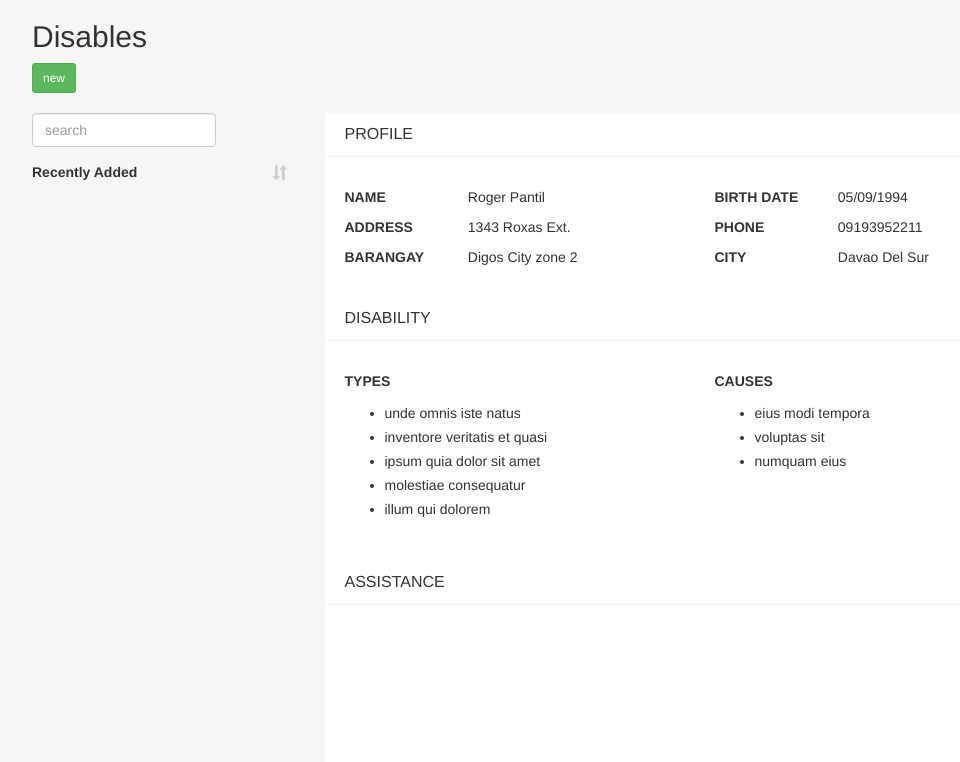
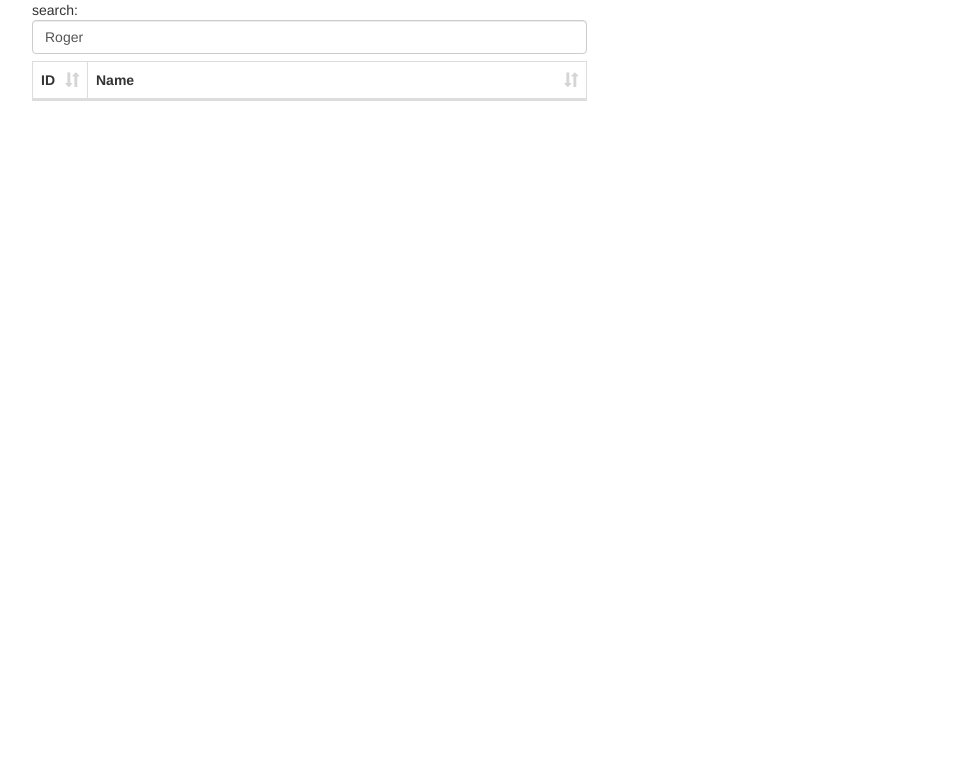
Before and after one commit to rogeryow/ICT-Work, a CodeIgniter app: page /database/index.php/control/index in a window 1280 px wide. Shown: the top 762 px of the page, without its empty margins (38-998 px from the left). Run offline with CodeIgniter, Linux system fonts and the light colour scheme; lists and menus that the app fills with data are empty.

Commit message:
updating better codes

```diff
--- a/application/views/View.php
+++ b/application/views/View.php
@@ -7,77 +7,14 @@
     <title>JFC</title>
 <body>
     <div class="container">
-
-        <h2>Disables</h2>
-
-        <button class="btn btn-success btn-sm" data-toggle="modal" data-target="#myModal">new</button>
-        <br><br>
-        <div class="row">
-            <div class="col-sm-3">
-                <input type="text" class="form-control" id="searchDisability" name="searchDisability" placeholder="search">
-                <table id="tableDisability" class="table-hover" width="100%">
+        <div class="row justify-content-md-center">
+            <div class="col-sm-6">
+                <span>search:</span>
+                <input id="search" type="text" name="search" class="form-control" value='Roger'>
+                <table id="demo" class="table table-bordered" >
+                    <thead></thead>
                     <tbody></tbody>
                 </table>
-            </div>
-            <div id="frameDisability" class="col-sm-8 ">
-                <div class="paper">
-                    <div class="paper-header">Profile</div>
-                    <div class="paper-body">
-                        <div class="paper-info">
-                            <div class="row paper-row">
-                                <div class="col-sm-2 paper-title">Name</div>
-                                <div class="col-sm-4">Roger Pantil</div>
-                                <div class="col-sm-2 paper-title">Birth Date</div>
-                                <div class="col-sm-4">05/09/1994</div>
-                            </div>
-
-                            <div class="row paper-row">
-                                <div class="col-sm-2 paper-title">Address</div>
-                                <div class="col-sm-4">1343 Roxas Ext.</div>
-                                <div class="col-sm-2 paper-title">Phone</div>
-                                <div class="col-sm-4">09193952211</div>
-                            </div>
-
-                            <div class="row paper-row">
-                                <div class="col-sm-2 paper-title">Barangay</div>
-                                <div class="col-sm-4">Digos City zone 2</div>
-                                <div class="col-sm-2 paper-title">City</div>
-                                <div class="col-sm-4">Davao Del Sur</div>
-                            </div>
-                        </div>
-                    </div>
-
-                    <div class="paper-header">Disability</div>
-                    <div class="paper-body">
-                        <div class="paper-info">
-                            <div class="row paper-row">
-                                <div class="col-sm-6 paper-title">Types</div>
-                                <div class="col-sm-6 paper-title">Causes</div>
-                            </div>
-                            <div class="row paper-row">
-                                <div class="col-sm-6">
-                                    <ul class="paper-list">
-                                        <li>unde omnis iste natus</li>
-                                        <li>inventore veritatis et quasi</li>
-                                        <li>ipsum quia dolor sit amet</li>
-                                        <li>molestiae consequatur</li>
-                                        <li>illum qui dolorem</li>
-                                    </ul>
-                                </div>
-                                <div class="col-sm-6">
-                                    <ul class="paper-list">
-                                        <li>eius modi tempora</li>
-                                        <li>voluptas sit</li>
-                                        <li>numquam eius</li>
-                                    </ul>
-                                </div>
-                            </div>
-                        </div>
-                    </div>
-
-                    <div class="paper-header">Assistance</div>
-
-                </div>
             </div>
         </div>
     </div>
@@ -85,23 +22,3 @@
     <script type="module" src="<?php echo base_url('assets/js/main.js')?>"></script>
 </body>
 </html>
-
-
-<div id="myModal" class="modal fade" role="dialog">
-    <div class="modal-dialog">
-
-    <div class="modal-content">
-        <div class="modal-header">
-            <button type="button" class="close" data-dismiss="modal">&times;</button>
-            <h4 class="modal-title">Modal Header</h4>
-        </div>
-        <div class="modal-body">
-            <p>Some text in the modal.</p>
-        </div>
-        <div class="modal-footer">
-            <button type="button" class="btn btn-default" data-dismiss="modal">Close</button>
-        </div>
-    </div>
-
-    </div>
-</div>
--- a/assets/css/JFC.css
+++ /dev/null
@@ -1,60 +0,0 @@
-
-body{
-	background-color: #F6F6F6;
-}
-
-.hidden {
-	display: hidden;
-}
-
-.borderRadDef {
-	border-radius: 10px;
-}
-
-#tableDisability_paginate {
-	display: block;
-	float: left;
-}
-
-#tableDisability td, #tableDisability th  {
-	padding: 7px 0;
-}
-
-#searchDisability {
-	width: 70%;
-}
-
-.paper {
-	background-color: #FFFFFF;
-	height: 650px;
-}
-
-.paper-header {
-	font-size: 16px;
-	text-transform: uppercase;
-	font-weight: 300;
-	padding: 10px 20px;
-	border-bottom: 1px solid #F5F5F5;
-}
-
-.paper-body {
-	padding: 10px 20px;
-}
-
-.paper-info {
-	margin-top: 20px;
-	margin-bottom: 20px;
-}
-
-.paper-title {
-	font-weight: 600;
-	text-transform: uppercase;
-}
-
-.paper-row {
-	margin-bottom: 10px;
-}
-
-.paper-list li {
-	padding: 2px 0;
-}
--- a/assets/js/library/dataTable.js
+++ b/assets/js/library/dataTable.js
@@ -1,6 +1,5 @@
 export class DataTable{
-	options = {
-
+	option = {
 		bLengthChange: false,
         bFilter: false,
         bDestroy: true,
@@ -13,28 +12,28 @@ export class DataTable{
 		ajax: {
 	        url: '',
 	        type: 'POST',
-	        data: {}
+	        data: {},
     	},
 
 		dom: "<'row'<'col-sm-6'l><'col-sm-6'f>>" +
 			 "<'row'<'col-sm-12'tr>>" +
 			 "<'row'<'col-sm-5'i><'col-sm-7'p>>",
+	}
+
+	constructor(option) {
+		this.id = option.id
+		this.option.ajax.url = option.ajax.url
+		this.option.ajax.data = option.ajax.data || ''
+		this.option.columns = option.columns
 
 	}
 
-
-	constructor(data) {
-		this.tableID = data.tableId
-		this.options.ajax.url = data.dataUrl
-		this.options.columns = data.columns
-	}
-
-
 	createTable() {
-		this.table = $(this.tableID).dataTable(this.options)
+		this.table = $(this.id).dataTable(this.option)
 	}
 
 	refresh() {
+		console.log('nice')
 		this.table.fnDraw()
 	}
 
--- a/assets/js/library/variables.js
+++ b/assets/js/library/variables.js
@@ -5,7 +5,6 @@ export const styleFiles = [
 	`${getPath.path}assets/bootstrap/css/bootstrap.min.css`,
 	`${getPath.path}assets/datatables/css/dataTables.bootstrap.css`,
 	`${getPath.path}assets/bootstrap-datepicker/css/bootstrap-datepicker3.min.css`,
-	`${getPath.path}assets/css/JFC.css`,
 ]
 
 
--- a/assets/js/main.js
+++ b/assets/js/main.js
@@ -1,6 +1,7 @@
 import * as helper from './library/library.js'
 import * as vars from './library/variables.js'
 import { DataTable } from './library/dataTable.js'
+
 
 function eventListeners() {
 
@@ -10,9 +11,14 @@ function eventListeners() {
 	})
 
 	window.addEventListener('load', function() {
-    	tableDisability.init()
-		tableDisability.events()
-		tableDisability.search()
+		const table = new dataTable(option)
+		table.createTable()
+		const get = document.getElementById('search').value
+		// table.bindData('name', get)
+		table.search()
+  //   	tables.disability.init()
+		// tables.disability.getRowData()
+		// this.search()
 	})
 
 }
@@ -26,55 +32,75 @@ const conns = {
 	}
 }
 
-const tableDisability = {
-	dataTable: null,
-	tableId: '#tableDisability',
-	dataUrl: `${helper.getPath.path}control/getTableUsers`,
+const option = {
+	id: '#demo',
+	ajax: {
+    	url: `${helper.getPath.path}control/getTableUsers`,
+    	data: function(data) {
+    		data['name'] = document.getElementById('search').value
+    	}
+	},
 	columns: [
-		{
-			title: 'ID',
-			data:  'id',
-			className: 'hidden',
-		},
-		{
-			title: 'Recently Added',
-			data:  'name',
-			width: '90%',
-		},
+		{ title: 'ID', data:  'id', },
+		{ title: 'Name', data:  'name', width: '90%', },
 	],
+}
 
-	init: function() {
-		tableDisability.dataTable = new DataTable(tableDisability)
-		tableDisability.dataTable.options.dom =
-		"<'row'<'col-sm-6'l><'col-sm-12'f>>" +
-		"<'row'<'col-sm-12'tr>>" +
-		"<'row'<'col-sm-12'p><'col-sm-12'i>>"
-		tableDisability.dataTable.options.ajax.data = function(data) {
-			data.name = document.getElementById('searchDisability').value
-		}
-		tableDisability.dataTable.createTable()
-	},
+class dataTable extends DataTable {
+	constructor() {
+		super(option)
+	}
 
-	events: function() {
-		const firstRow = 0
-		tableDisability.dataTable.table[firstRow].tBodies[firstRow]
-		.addEventListener('click', function(ev){
-			conns.disability.value = helper.getTableRow(ev)[firstRow]
-			helper.getDataByField(conns.disability).then((data) => {
-				console.log(data[0])
-			})
+	search() {
+		this.delay = 1000
+		this.search = helper.delay(() => this.refresh() , this.delay)
+		document.getElementById('search').addEventListener('keyup', (ev) => {
+	  		this.search()
 		})
-	},
-
-	search: function() {
-		const delay = 1000
-		const search = helper.delay(() => tableDisability.dataTable.refresh() , delay)
-		document.getElementById('searchDisability').addEventListener('keyup', (ev) => {
-	  		search()
-		})
-	},
+	}
 
 }
 
 
+// tables.disability = {
+// 	option: {
+// 		id: '#demo',
+// 		ajax: `${helper.getPath.path}control/getTableUsers`,
+// 		columns: [
+// 			{ title: 'ID', data:  'id', },
+// 			{ title: 'Name', data:  'name', width: '90%', },
+// 		],
+// 	},
+
+// 	init: function() {
+// 		this.dataTable = new DataTable(this.option)
+// 		this.dataTable.options.ajax.data = function(data) {
+// 			const searchValue = ''
+// 			// const eldocument.getElementById('searchDisability').value
+// 			data.name = searchValue
+// 		}
+// 		this.dataTable.createTable()
+// 	},
+
+// 	getRowData: function() {
+// 		this.dataTable.table[0].tBodies[0]
+// 		.addEventListener('click', function(ev){
+// 			conns.disability.value = helper.getTableRow(ev)[0]
+// 			helper.getDataByField(conns.disability).then((data) => {
+// 				console.log(data[0])
+// 			})
+// 		})
+// 	},
+
+// 	search: function() {
+// 		const delay = 1000
+// 		const search = helper.delay(() => this.dataTable.refresh() , delay)
+// 		document.getElementById('searchDisability').addEventListener('keyup', (ev) => {
+// 	  		search()
+// 		})
+// 	},
+
+// }
+
+
 eventListeners()
```
Also changed, not shown: assets/css/magic-check.css (deleted, +0 -111 lines), assets/css/magic-check.min.css (deleted, +0 -1 lines).
